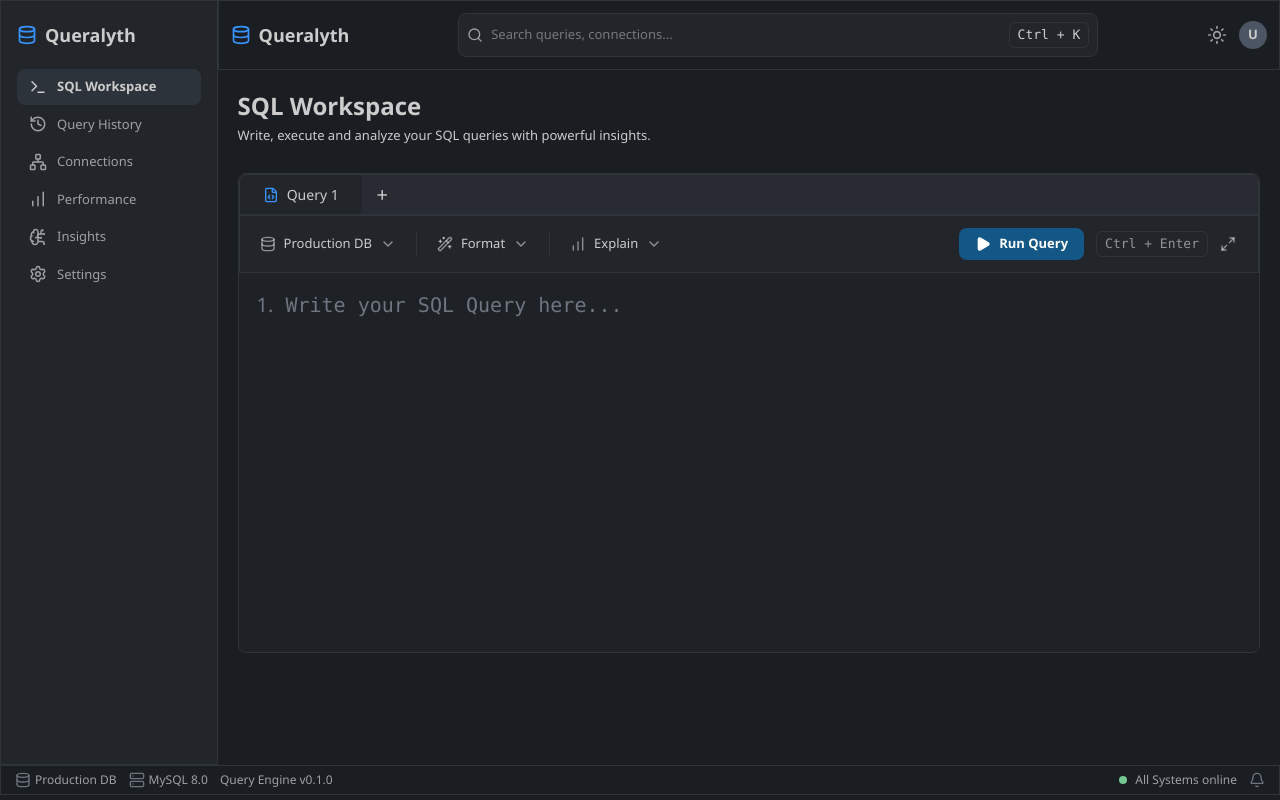
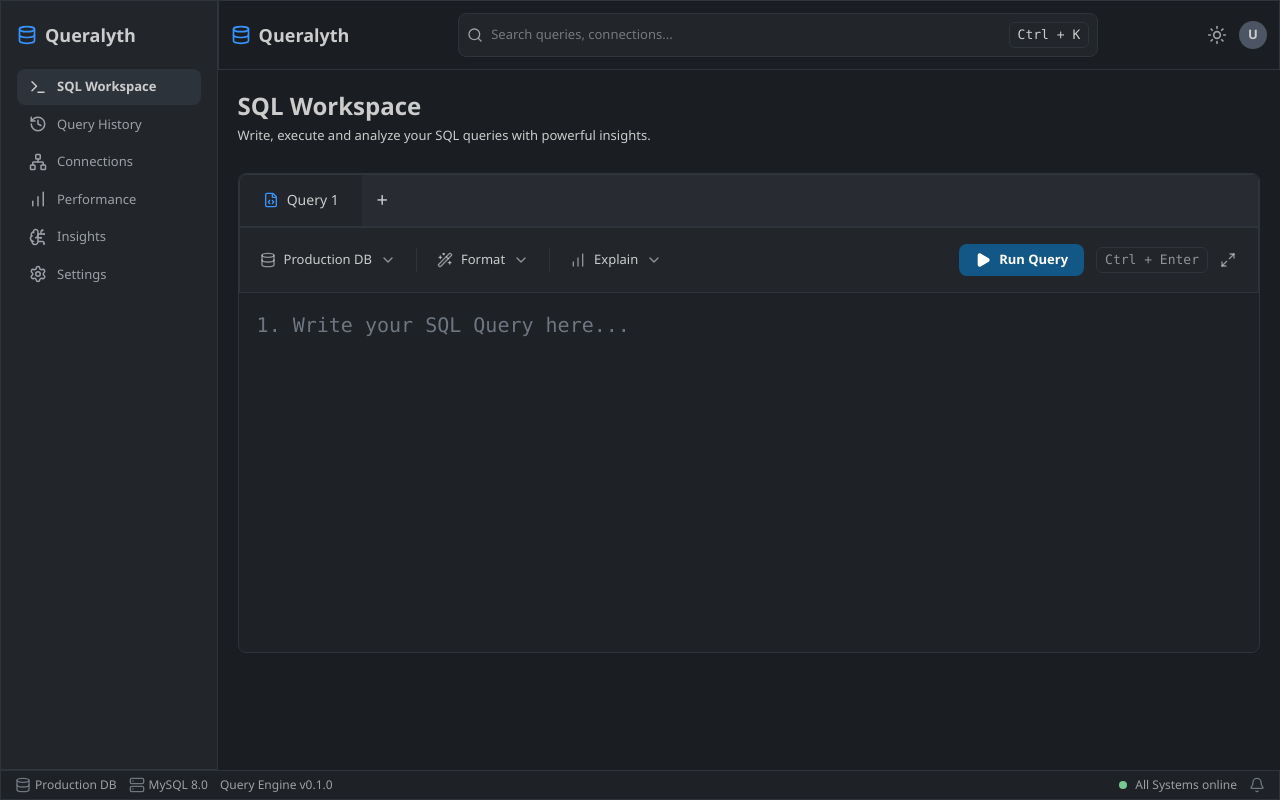
Before and after one commit to abdulrehman1111-de/Queralyth, a React (Vite) app in the folder apps/frontend/: page / in a window 1280 px wide. Built offline with nearby package versions, Linux system fonts and the light colour scheme.

Commit message:
scrollbar issues

```diff
--- a/apps/frontend/src/components/SQLWorkspace Components/EditorWindow.jsx
+++ b/apps/frontend/src/components/SQLWorkspace Components/EditorWindow.jsx
@@ -1,10 +1,14 @@
-import React, { useState } from "react";
+import React, { useRef, useState } from "react";
 import EditorTabs from "./EditorTabs";
 import EditorToolbar from "./EditorToolbar";
 import { SQL_KEYWORDS } from "../SQL Tokens/sql_keywords.js";
+import { useLayoutEffect } from "react";
 
 const EditorWindow = () => {
   const [query, setQuery] = useState("");
+  const textAreaRef = useRef(null);
+  const preRef = useRef(null);
+  const lineNumbersRef = useRef(null)
 
   let splitQuery = query.split("\n");
 
@@ -18,11 +22,11 @@ const EditorWindow = () => {
     const isKeyword = SQL_KEYWORD_SET.has(token.toUpperCase());
     const isNumber = /^\d+$/.test(token);
     const isString = /^(['"])(?:\\.|(?!\1)[^\\])*\1$/.test(token);
-    const isOperator = /^(?:>=|<=|<>|!=|=|>|<|\+|-|\*|\/|%)$/.test(token)
-    const isComment = /^(?:--[^\n]*|#[^\n]*|\/\*[\s\S]*?\*\/)$/.test(token)
-    const isBackTickIdentifier = /^`(?:``|[^`])*`$/.test(token)
-    const isIdentifier = /^[a-zA-Z_][a-zA-Z0-9_]*$/.test(token)
-    const isPunctuation = /^[;,().]$/.test(token)
+    const isOperator = /^(?:>=|<=|<>|!=|=|>|<|\+|-|\*|\/|%)$/.test(token);
+    const isComment = /^(?:--[^\n]*|#[^\n]*|\/\*[\s\S]*?\*\/)$/.test(token);
+    const isBackTickIdentifier = /^`(?:``|[^`])*`$/.test(token);
+    const isIdentifier = /^[a-zA-Z_][a-zA-Z0-9_]*$/.test(token);
+    const isPunctuation = /^[;,().]$/.test(token);
     return {
       token: token,
       isKeyword: isKeyword,
@@ -32,26 +36,45 @@ const EditorWindow = () => {
       isComment: isComment,
       isBackTickIdentifier: isBackTickIdentifier,
       isIdentifier: isIdentifier,
-      isPunctuation: isPunctuation
+      isPunctuation: isPunctuation,
     };
   });
 
+  const onScrollHandler = (e) => {
+    preRef.current.scrollTop = textAreaRef.current.scrollTop;
+    preRef.current.scrollLeft = textAreaRef.current.scrollLeft;
+
+    lineNumbersRef.current.scrollTop = textAreaRef.current.scrollTop;
+    lineNumbersRef.current.scrollLeft = textAreaRef.current.scrollLeft;
+  };
+
+  useLayoutEffect(()=>{
+    preRef.current.scrollTop = textAreaRef.current.scrollTop;
+    preRef.current.scrollLeft = textAreaRef.current.scrollLeft;
+
+    lineNumbersRef.current.scrollTop = textAreaRef.current.scrollTop;
+    lineNumbersRef.current.scrollLeft = textAreaRef.current.scrollLeft;
+  }, [query])
+
   return (
-    <div className="w-full h-[60vh] bg-ql-code rounded-lg border border-ql-line flex flex-col overflow-hidden">
+    <div className="w-full min-h-[60vh] bg-ql-code rounded-lg border border-ql-line flex flex-col overflow-hidden">
       <EditorTabs />
       <EditorToolbar />
 
-      <div className="w-full h-full lg:p-4.5 flex gap-3">
-        <div>
+      <div className="w-full lg:p-4.5 flex gap-3">
+        <div className="h-full overflow-hidden font-mono text-xl leading-7" ref={lineNumbersRef}>
           {splitQuery.map((singleLine, index) => (
-            <div key={index} className="">
-              <p className="text-xl mr-auto text-ql-fg-muted">{index + 1}.</p>
+            <div key={index}>
+              <p className="mr-auto text-ql-fg-muted">{index + 1}.</p>
             </div>
           ))}
         </div>
 
-        <div className="w-full relative font-mono">
-          <pre className="absolute w-full h-full bg-transparent outline-none text-xl pointer-events-none">
+        <div className="w-full relative font-mono flex-1">
+          <pre
+            ref={preRef}
+            className="w-full bg-transparent outline-none text-xl pointer-events-none whitespace-pre-wrap leading-7 pb-5 wrap-break-word m-0 box-border"
+          >
             {SQL_KEYWORDS_INFO.map((keywords, index) => {
               if (keywords.isKeyword) {
                 return (
@@ -71,43 +94,37 @@ const EditorWindow = () => {
                     {keywords.token}
                   </span>
                 );
-              }
-              else if(keywords.isOperator){
+              } else if (keywords.isOperator) {
                 return (
                   <span key={index} className="text-[#dcdcaa]">
                     {keywords.token}
                   </span>
                 );
-              }
-              else if(keywords.isComment){
+              } else if (keywords.isComment) {
                 return (
                   <span key={index} className="text-[#6a9955]">
                     {keywords.token}
                   </span>
                 );
-              }
-              else if(keywords.isBackTickIdentifier){
+              } else if (keywords.isBackTickIdentifier) {
                 return (
                   <span key={index} className="text-[#9cdcfe]">
                     {keywords.token}
                   </span>
                 );
-              }
-              else if(keywords.isIdentifier){
+              } else if (keywords.isIdentifier) {
                 return (
                   <span key={index} className="text-[#9cdcfe]">
                     {keywords.token}
                   </span>
                 );
-              }
-              else if(keywords.isPunctuation){
+              } else if (keywords.isPunctuation) {
                 return (
                   <span key={index} className="text-[#d4d4d4]">
                     {keywords.token}
                   </span>
                 );
-              }
-              else {
+              } else {
                 return (
                   <span key={index} className="text-[#d4d4d4]">
                     {keywords.token}
@@ -118,10 +135,13 @@ const EditorWindow = () => {
           </pre>
 
           <textarea
+            onScroll={(e) => onScrollHandler(e)}
+            wrap="soft"
+            ref={textAreaRef}
             value={query}
             onChange={(e) => setQuery(e.target.value)}
-            className="w-full h-full relative resize-none bg-transparent outline-none text-xl z-100 text-transparent caret-white
-         placeholder:text-ql-fg-muted"
+            className="absolute inset-0 resize-none bg-transparent outline-none text-xl z-100 text-transparent font-mono box-border caret-white
+         placeholder:text-ql-fg-muted leading-7 p-0 m-0 wrap-break-word scrollbar-none [&::-webkit-scrollbar]:hidden"
             name="textarea"
             id="textarea"
             placeholder="Write your SQL Query here..."
--- a/apps/frontend/src/components/Sidebar.jsx
+++ b/apps/frontend/src/components/Sidebar.jsx
@@ -31,7 +31,7 @@ const Sidebar = () => {
   )
 
   return (
-    <aside className="border border-ql-line bg-ql-panel min-h-[95.6vh] lg:w-[17%] lg:shrink-0 p-4 pt-5 flex flex-col gap-5">
+    <aside className="border border-ql-line bg-ql-panel h-full overflow-y-auto lg:w-[17%] lg:shrink-0 p-4 pt-5 flex flex-col gap-5">
       <div className="flex lg:gap-2 items-center">
         <Database className="lg:w-5 lg:h-5 shrink-0 text-ql-blue" />
         <p className="font-semibold text-lg text-ql-fg">Queralyth</p>
--- a/apps/frontend/src/components/StatusBar.jsx
+++ b/apps/frontend/src/components/StatusBar.jsx
@@ -3,7 +3,7 @@ import { Database, Server, Bell } from "lucide-react";
 
 const StatusBar = () => {
   return (
-    <div className="w-full h-auto lg:p-1.5 border border-ql-line flex justify-between items-center">
+    <div className="w-full h-auto lg:p-1.5 border border-ql-line flex justify-between items-center sticky bottom-0 bg-ql-code">
       <div className="flex items-center gap-3 px-2">
         <div className="flex gap-1">
           <Database
--- a/apps/frontend/src/pages/DashboardLayout.jsx
+++ b/apps/frontend/src/pages/DashboardLayout.jsx
@@ -1,18 +1,20 @@
 import { Outlet } from "react-router-dom";
 import Sidebar from "../components/Sidebar";
-import StatusBar from "../components/StatusBar"
+import StatusBar from "../components/StatusBar";
 import React from "react";
 
 const DashboardLayout = () => {
   return (
-    <div className="flex flex-col">
-      <div className="flex">
+    <div className="flex flex-col h-screen overflow-hidden">
+      <div className="flex flex-1 min-h-0 overflow-hidden">
         <Sidebar />
 
-        <Outlet />
+        <main className="flex-1 min-w-0 min-h-0 overflow-y-auto">
+          <Outlet />
+        </main>
       </div>
 
-        <StatusBar/>
+      <StatusBar />
     </div>
   );
 };
--- a/apps/frontend/src/pages/SQLWorkspace.jsx
+++ b/apps/frontend/src/pages/SQLWorkspace.jsx
@@ -15,7 +15,7 @@ const SQLWorkspace = () => {
           </p>
         </div>
 
-        <div className="flex items-center">
+        <div className="flex items-stretch">
           <EditorWindow/>
         </div>
 
--- a/apps/frontend/src/styles/global.css
+++ b/apps/frontend/src/styles/global.css
@@ -142,3 +142,15 @@
     font: inherit;
   }
 }
+
+.themed-scroll {
+  scrollbar-width: thin;
+  scrollbar-color: var(--color-ql-line) transparent;
+}
+.themed-scroll::-webkit-scrollbar { width: 8px; }
+.themed-scroll::-webkit-scrollbar-track { background: transparent; }
+.themed-scroll::-webkit-scrollbar-thumb {
+  background: var(--color-ql-line);
+  border-radius: 4px;
+}
+.themed-scroll::-webkit-scrollbar-thumb:hover { background: var(--color-ql-fg-muted); }
```
